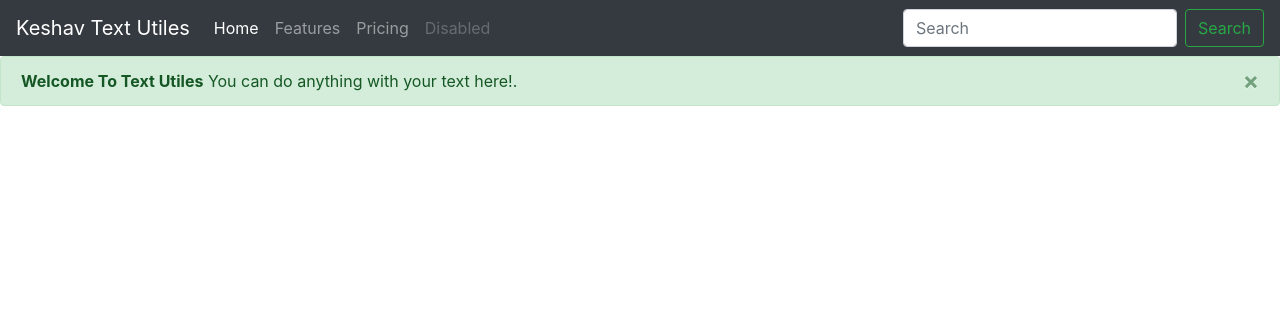
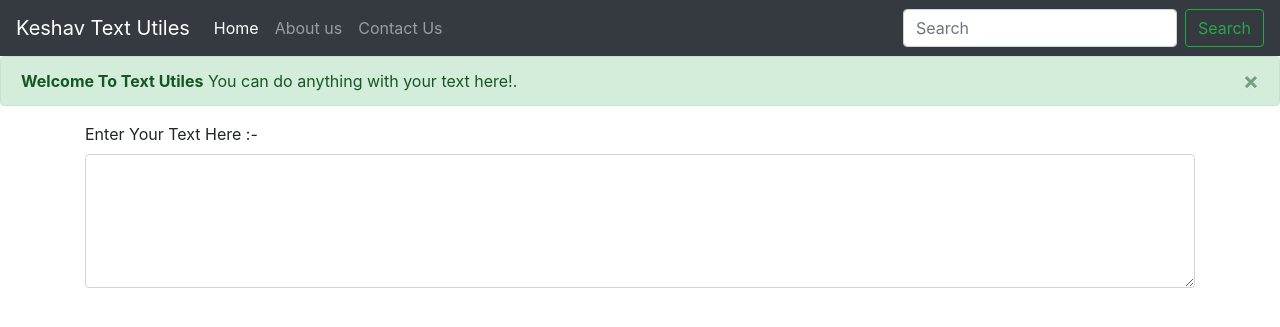
Before and after one commit to keshav2212/punctutation-analyzer, a Django app: page / in a window 1280 px wide. Shown: the top 327 px of the page. Run offline with Django 3.2, Linux system fonts and the light colour scheme; some libraries are stand-ins or nearby versions.

Commit message:
bootstrap adding

```diff
--- a/templates/index.html
+++ b/templates/index.html
@@ -22,13 +22,10 @@
         <a class="nav-link" href="#">Home <span class="sr-only">(current)</span></a>
       </li>
       <li class="nav-item">
-        <a class="nav-link" href="#">Features</a>
+        <a class="nav-link" href="#">About us</a>
       </li>
       <li class="nav-item">
-        <a class="nav-link" href="#">Pricing</a>
-      </li>
-      <li class="nav-item">
-        <a class="nav-link disabled" href="#" tabindex="-1" aria-disabled="true">Disabled</a>
+        <a class="nav-link" href="#">Contact Us</a>
       </li>
     </ul>
   </div>
@@ -46,6 +43,16 @@
     <span aria-hidden="true">&times;</span>
   </button>
 </div>
+<div class="container">
+  <form>
+  <div class="form-group">
+    <label for="exampleFormControlTextarea1">Enter Your Text Here :- </label>
+    <textarea class="form-control" id="exampleFormControlTextarea1" rows="5"></textarea>
+  </div>
+</form>
+</div>
+
+
 
     <!-- Optional JavaScript -->
     <!-- jQuery first, then Popper.js, then Bootstrap JS -->
```
